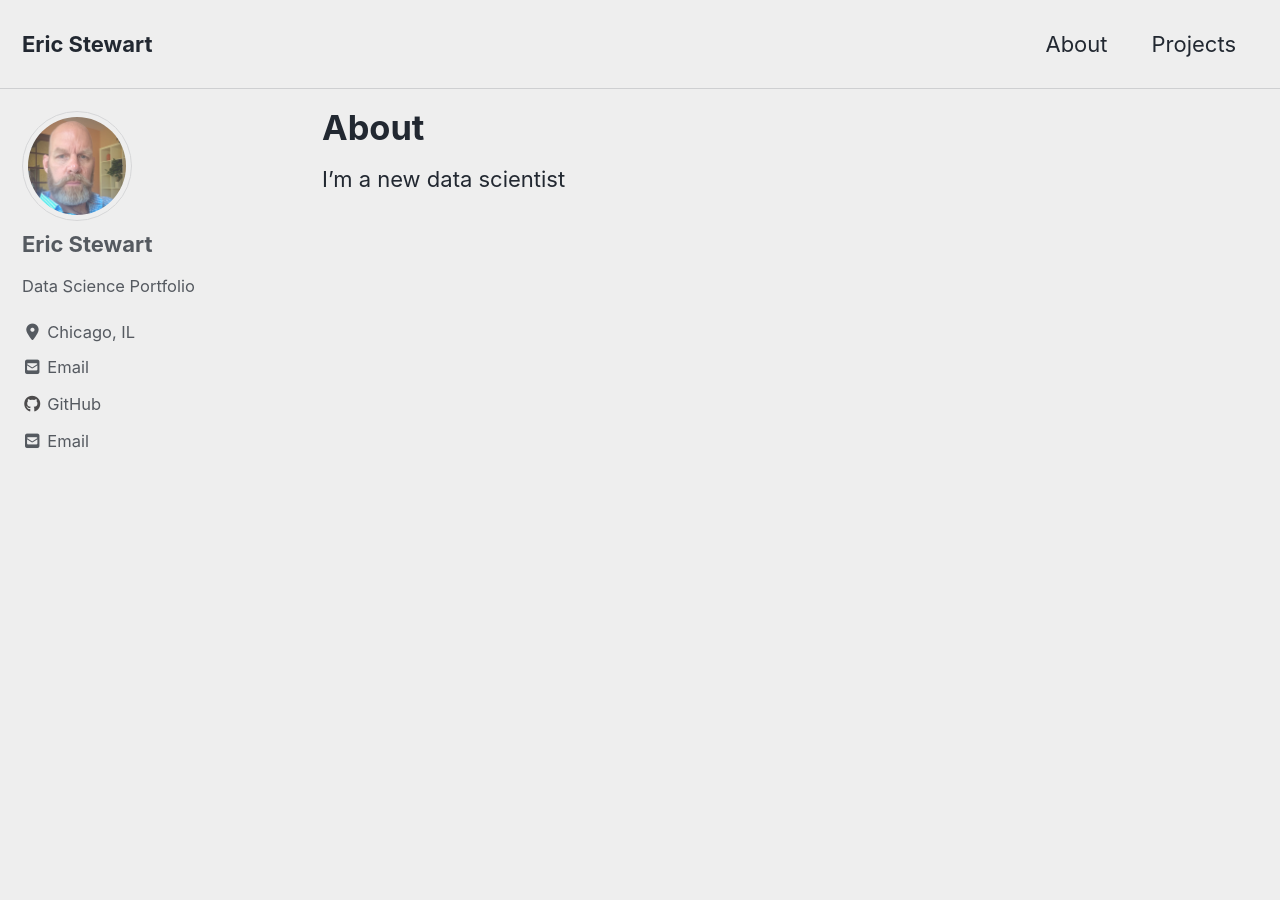
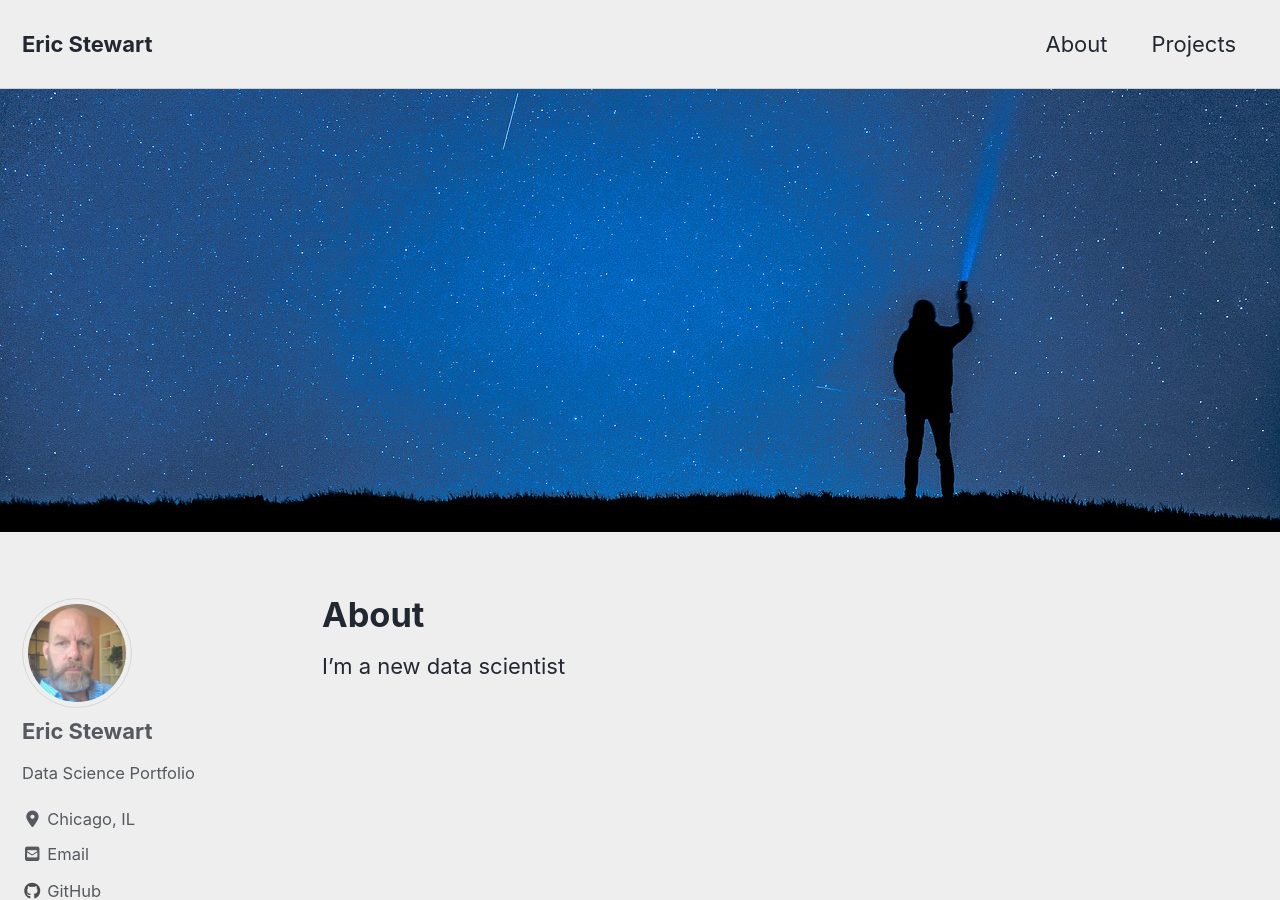
Before and after one commit to enjaku/enjaku.github.io, a Jekyll site: the page built from _pages/about.md, in a window 1280 px wide and 900 px high. Built offline with Jekyll 4.4.1, drawn with Linux system fonts in a browser that asks for light colours; cached includes are drawn as plain includes; nearby versions of some CDN libraries.

Commit message:
new stuff

```diff
--- a/_pages/about.md
+++ b/_pages/about.md
@@ -2,6 +2,8 @@
 title: "About"
 author_profile: true
 permalink: /about/
+header:
+    image:  "/images/flashlight-1.jpg"
 ---
 
 I'm a new data scientist
```
Also changed, not shown: images/flashlight-1.jpg (added), images/galaxies-2604911_1920.jpg (deleted).
